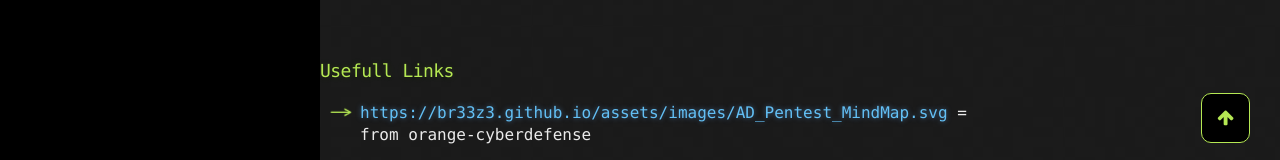
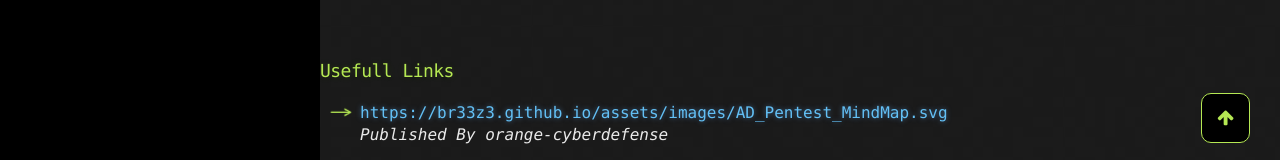
Before and after one commit to br33z3/br33z3.github.io, a Jekyll site: the page built from _pages/index.md, in a window 1280 px wide and 900 px high, scrolled down 833 px. Shown: the part 737-897 px from the top of the window. Built offline with Jekyll 4.4.1, drawn with Linux system fonts in a browser that asks for light colours; comment, search, counter and statistics services are not loaded.

Commit message:
Update index.md

```diff
--- a/_pages/index.md
+++ b/_pages/index.md
@@ -48,4 +48,5 @@ References;<br />
 
 ### Usefull Links
 
-*   [https://br33z3.github.io/assets/images/AD_Pentest_MindMap.svg](https://br33z3.github.io/assets/images/AD_Pentest_MindMap.svg) = from orange-cyberdefense
+*   [https://br33z3.github.io/assets/images/AD_Pentest_MindMap.svg](https://br33z3.github.io/assets/images/AD_Pentest_MindMap.svg)
+<br />*Published By orange-cyberdefense*
```
